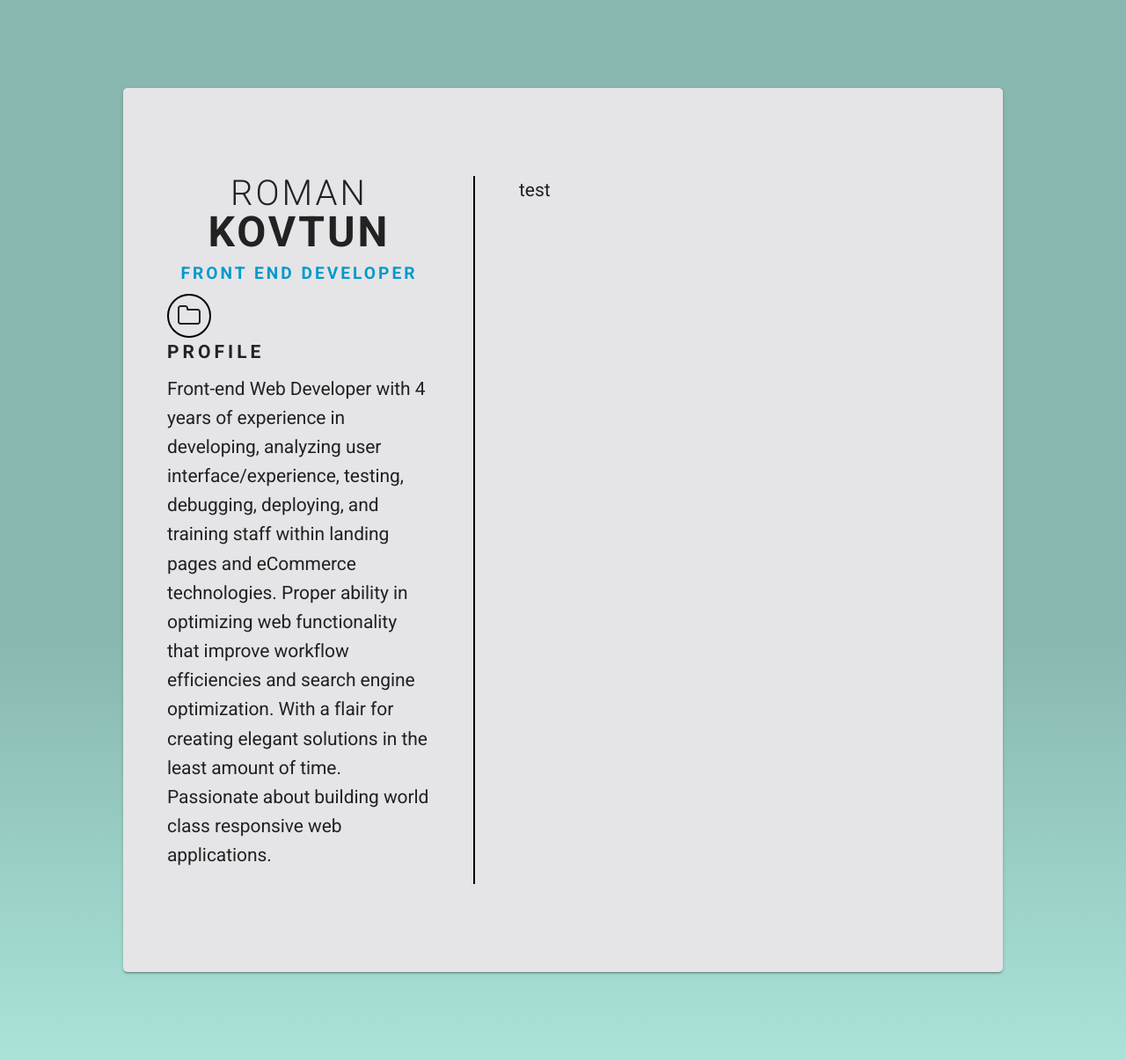
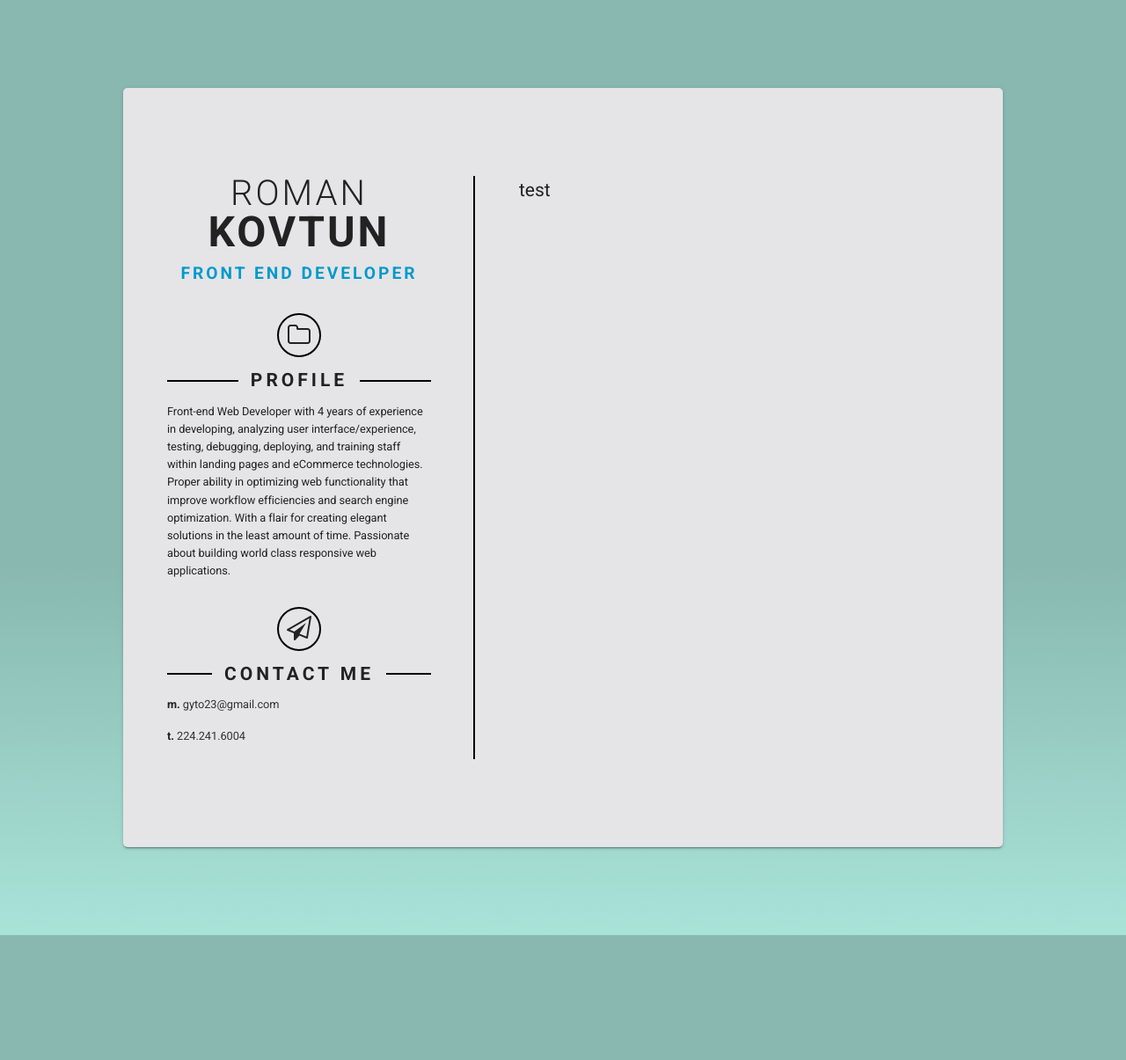
Before and after one commit to gyto/portfolio, a Jekyll site: the page built from index.html, in a window 1280 px wide. Shown: the whole page at 88% size. Built offline with Jekyll 4.4.1, drawn with Linux system fonts in a browser that asks for light colours; after the commit the page ends 1063 px from its top, so only the background shows below that.

Commit message:
creating hero title

```diff
--- a/_includes/home/contact_me.html
+++ b/_includes/home/contact_me.html
@@ -0,0 +1,8 @@
+<div class="contact_me">
+  <div class="hero_title">
+    <div class="hero_icon"><i class="fa fa-paper-plane-o fa-lg"></i></div>
+    <h4 class="hero_text"><span>Contact Me</span></h4>
+  </div>
+  <p class="small-text"><strong>m.</strong> <a href="mailto:gyto23@gmail.com">gyto23@gmail.com</a></p>
+  <p class="small-text"><strong>t.</strong> <a href="tel:224-241-6004">224.241.6004</a></p>
+</div>
--- a/_includes/home/profile.html
+++ b/_includes/home/profile.html
@@ -3,11 +3,11 @@
   <h2 class="profile__profession">Front End Developer</h2>
 
   <div class="hero_title">
-    <span><i class="fa fa-folder-o fa-lg"></i></span>
-    <h4>Profile</h4>
+    <div class="hero_icon"><i class="fa fa-folder-o fa-lg"></i></div>
+    <h4 class="hero_text"><span>Profile</span></h4>
   </div>
 
-  <p>Front-end Web Developer with 4 years of experience in developing, analyzing user interface/experience, testing,
+  <p class="small-text">Front-end Web Developer with 4 years of experience in developing, analyzing user interface/experience, testing,
      debugging,
      deploying, and training staff within landing pages and eCommerce technologies. Proper ability in optimizing web
      functionality that improve workflow efficiencies and search engine optimization. With a flair for creating elegant
--- /dev/null
+++ b/_sass/base/_layout_classes.scss
@@ -0,0 +1,3 @@
+.small-text {
+    font-size: 0.8rem;
+}
--- a/_sass/main.scss
+++ b/_sass/main.scss
@@ -3,7 +3,7 @@
 
 
 @import "base/root";
-
+@import "base/layout_classes";
 @import "base/grid";
 
 @import "site/site";
--- a/_sass/site/_profile.scss
+++ b/_sass/site/_profile.scss
@@ -1,4 +1,5 @@
 .profile {
+    margin-bottom: 30px;
 }
 .profile__name {
     font-weight: 300;
@@ -19,4 +20,5 @@
     letter-spacing: 3px;
     font-size: 1.2rem;
     text-align: center;
+    margin-bottom: 30px;
 }
--- a/_sass/site/partial/_hero_title.scss
+++ b/_sass/site/partial/_hero_title.scss
@@ -1,6 +1,7 @@
 .hero_title {
-    display : block;
-    span {
+    text-align: center;
+}
+.hero_icon {
     display: flex;
     justify-content: center;
     align-items: center;
@@ -8,16 +9,30 @@
     height: 50px;
     border-radius: 100%;
     border: 2px solid $black;
+    margin: 0 auto 10px;
 }
-    h4 {
+.hero_text {
     text-transform: uppercase;
     font-weight: 600;
     letter-spacing: 4px;
+    position: relative;
     &:after {
         content: '';
         width: 100%;
         height: 2px;
-            color : $black;
+        background-color : $black;
+        display: block;
+        position: absolute;
+        top :50%;
+        left: 0;
+        right: 0;
+        transform: translateY(-50%);
+        z-index: 1;
+    }
+    span {
+        padding: 0 14px;
+        background-color: $silver;
+        z-index :2;
+        position : relative;
     }
 }
-}
```
Lines whose indentation alone changed are shown as unchanged.
